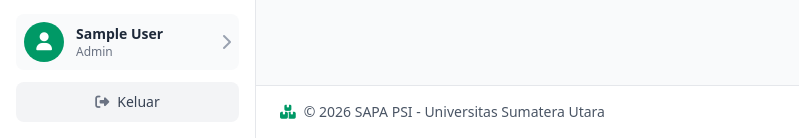
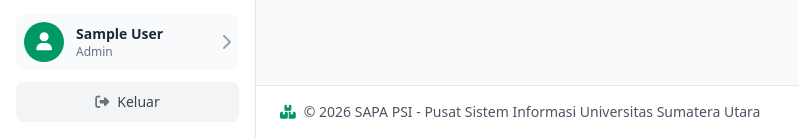
Before and after one commit to Naminiges/Smart-Geo-Inventory, a Flask app: page /buildings/ in a window 1280 px wide. Shown: the part 662-800 px from the top of the page, without its empty margins (0-799 px from the left). Run offline with Flask 3, Linux system fonts and the light colour scheme; the visitor is signed in with stand-in values (Sample User, id 1); data that the repository does not hold is empty; style sheets or scripts are compiled from the project's sources; parts of the project's set-up code (start-up, migrations or seed data) failed here and were passed over; some libraries are stand-ins or nearby versions.

Commit message:
fix: update footer to reflect correct institution name

```diff
--- a/app/templates/base.html
+++ b/app/templates/base.html
@@ -562,8 +562,7 @@
               <div class="flex items-center space-x-2 text-sm text-gray-600">
                 <i class="fas fa-boxes text-emerald-600"></i>
                 <span
-                  >&copy; 2026 SAPA PSI - Universitas Sumatera
-                  Utara</span
+                  >&copy; 2026 SAPA PSI - Pusat Sistem Informasi Universitas Sumatera Utara</span
                 >
               </div>
             </div>
```
